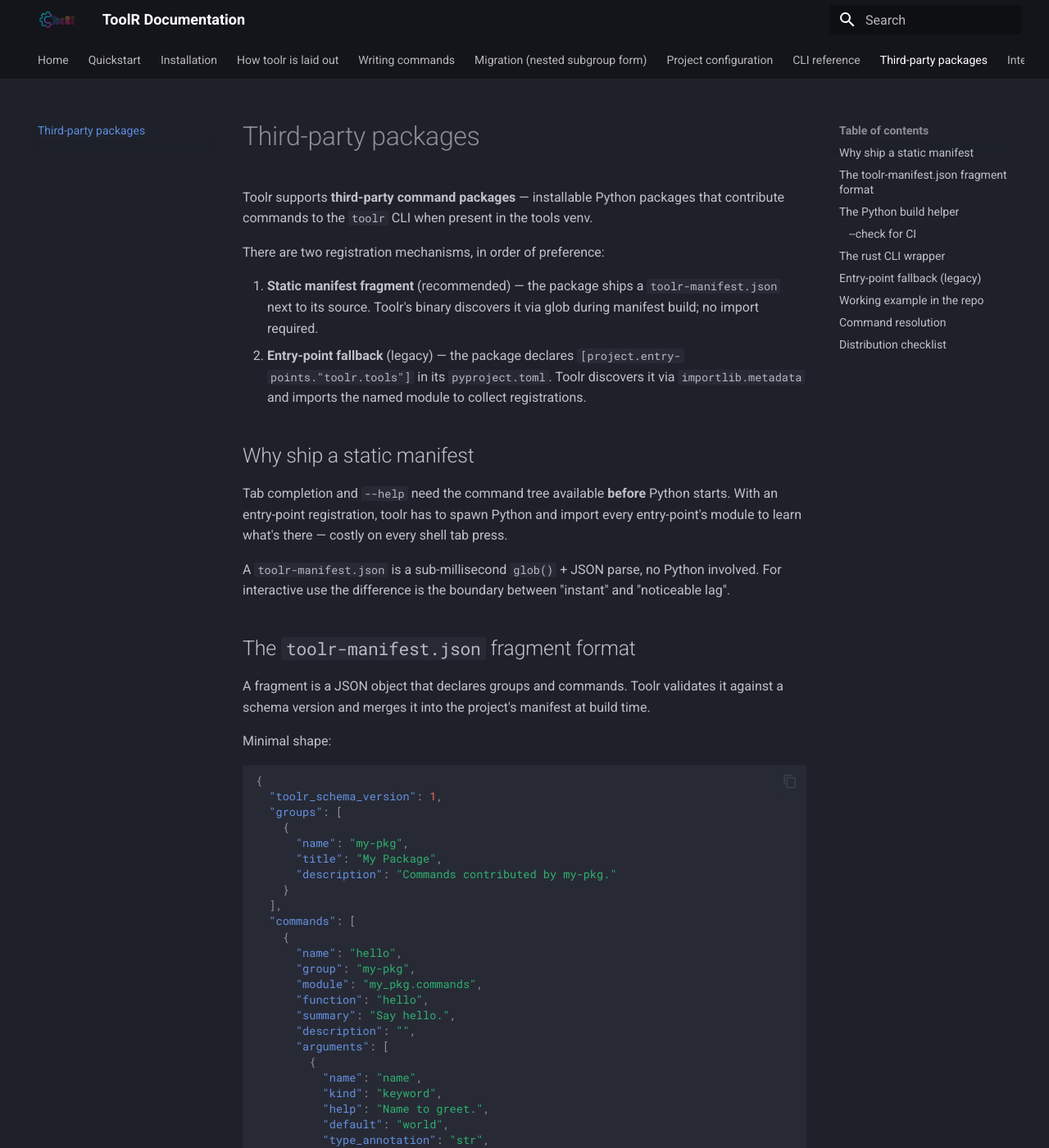
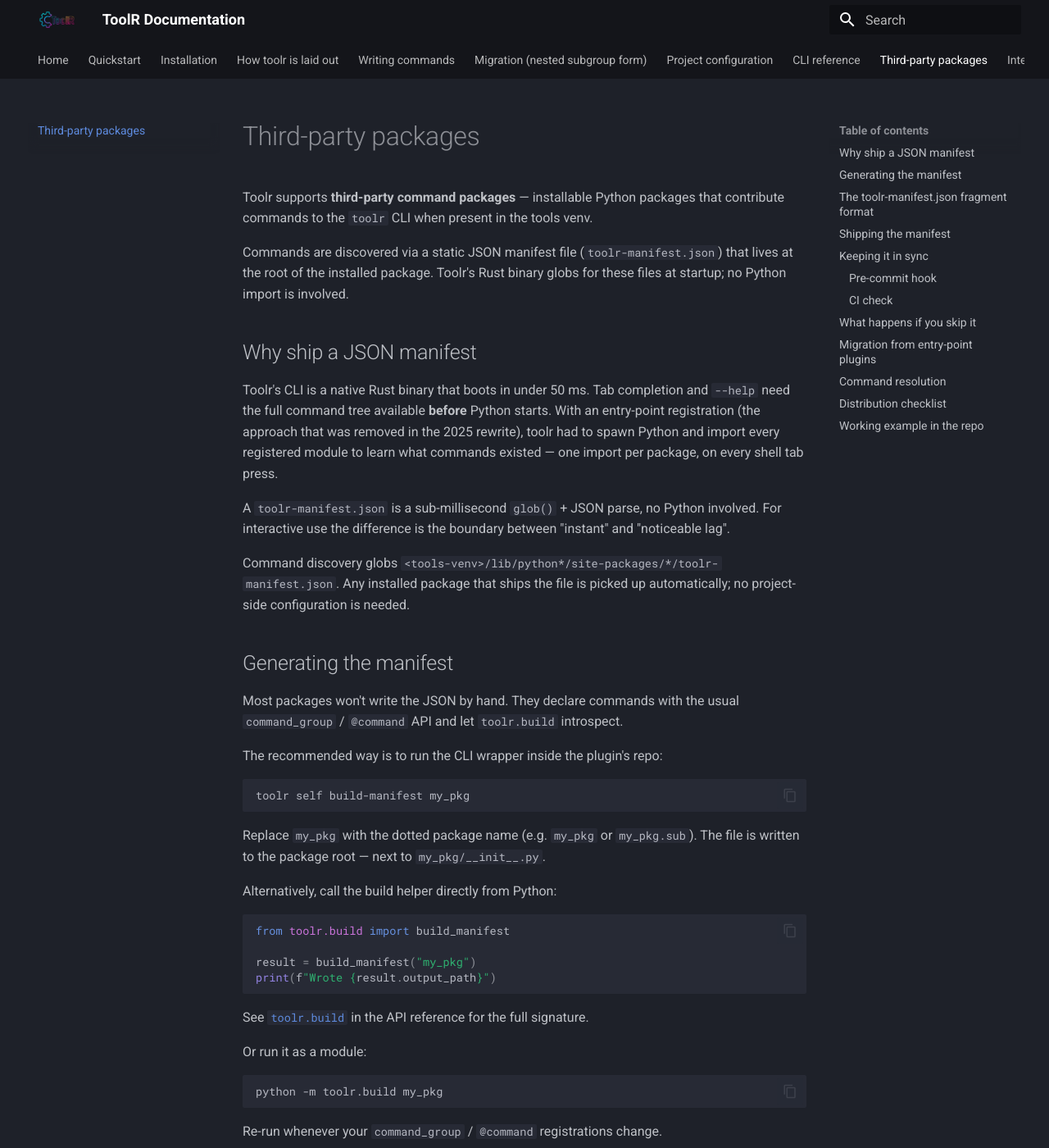
Before and after one commit to s0undt3ch/ToolR, an MkDocs documentation site: the page built from docs/third-party.md, in a window 1280 px wide and 1400 px high. Shown: the whole window at 82% size. Built offline with MkDocs 1.6.1 and Material for MkDocs 9.7.7, drawn with Linux system fonts in a browser that asks for light colours; some of the changed text lies outside the part shown.

Commit message:
docs(third-party): plugin-author guide for shipping toolr-manifest.json

````diff
--- a/docs/third-party.md
+++ b/docs/third-party.md
@@ -4,26 +4,66 @@
 packages that contribute commands to the `toolr` CLI when present in
 the tools venv.
 
-There are two registration mechanisms, in order of preference:
+Commands are discovered via a static JSON manifest file
+(`toolr-manifest.json`) that lives at the root of the installed
+package. Toolr's Rust binary globs for these files at startup; no
+Python import is involved.
 
-1. **Static manifest fragment** (recommended) — the package ships a
-   `toolr-manifest.json` next to its source. Toolr's binary discovers
-   it via glob during manifest build; no import required.
-2. **Entry-point fallback** (legacy) — the package declares
-   `[project.entry-points."toolr.tools"]` in its `pyproject.toml`.
-   Toolr discovers it via `importlib.metadata` and imports the named
-   module to collect registrations.
+## Why ship a JSON manifest
 
-## Why ship a static manifest
-
-Tab completion and `--help` need the command tree available **before**
-Python starts. With an entry-point registration, toolr has to spawn
-Python and import every entry-point's module to learn what's there —
-costly on every shell tab press.
+Toolr's CLI is a native Rust binary that boots in under 50 ms. Tab
+completion and `--help` need the full command tree available
+**before** Python starts. With an entry-point registration (the
+approach that was removed in the 2025 rewrite), toolr had to spawn
+Python and import every registered module to learn what commands
+existed — one import per package, on every shell tab press.
 
 A `toolr-manifest.json` is a sub-millisecond `glob()` + JSON parse,
 no Python involved. For interactive use the difference is the
 boundary between "instant" and "noticeable lag".
+
+Command discovery globs
+`<tools-venv>/lib/python*/site-packages/*/toolr-manifest.json`.
+Any installed package that ships the file is picked up
+automatically; no project-side configuration is needed.
+
+## Generating the manifest
+
+Most packages won't write the JSON by hand. They declare commands
+with the usual `command_group` / `@command` API and let
+`toolr.build` introspect.
+
+The recommended way is to run the CLI wrapper inside the plugin's
+repo:
+
+```sh
+toolr self build-manifest my_pkg
+```
+
+Replace `my_pkg` with the dotted package name (e.g. `my_pkg` or
+`my_pkg.sub`). The file is written to the package root — next to
+`my_pkg/__init__.py`.
+
+Alternatively, call the build helper directly from Python:
+
+```python
+from toolr.build import build_manifest
+
+result = build_manifest("my_pkg")
+print(f"Wrote {result.output_path}")
+```
+
+See [`toolr.build`](reference/build.md) in the API reference for the
+full signature.
+
+Or run it as a module:
+
+```sh
+python -m toolr.build my_pkg
+```
+
+Re-run whenever your `command_group` / `@command` registrations
+change.
 
 ## The `toolr-manifest.json` fragment format
 
@@ -70,80 +110,133 @@
 `my_pkg/__init__.py`. Toolr's manifest builder finds it via the glob
 `<tools-venv>/lib/python*/site-packages/*/toolr-manifest.json`.
 
-## The Python build helper
+## Shipping the manifest
 
-Most packages won't write the JSON by hand — they declare commands
-with the usual `command_group` / `@command` API and let
-`toolr.build` introspect.
+The generated file must be included in the built wheel. The exact
+mechanism depends on your build backend.
 
-```python
-from toolr.build import build_manifest
+**hatchling** — add an `include` entry in `pyproject.toml`:
 
-result = build_manifest("my_pkg")
-print(f"Wrote {result.output_path}")
+```toml
+[tool.hatch.build.targets.wheel]
+include = [
+  "src/my_pkg/toolr-manifest.json",
+]
 ```
 
-See [`toolr.build`](reference/build.md) in the API reference for the
-full signature.
+**setuptools** — add a line to `MANIFEST.in`:
 
-Or via the bundled CLI:
+```text
+include src/my_pkg/toolr-manifest.json
+```
+
+After building, verify the file is present in the wheel before
+publishing:
 
 ```sh
-python -m toolr.build my_pkg
+unzip -l dist/my_pkg-*.whl | grep toolr-manifest
 ```
 
-Re-run whenever your `command_group` / `@command` registrations
-change.
+## Keeping it in sync
 
-### `--check` for CI
+Run `toolr self build-manifest <pkg> --check` to detect drift
+between the committed manifest and what regeneration would produce:
 
-In a CI job, pass `--check` to verify the committed manifest matches
-what regeneration would produce:
+```sh
+toolr self build-manifest my_pkg --check
+```
+
+Exit code 0 if in sync; non-zero (with a diff on stderr) if
+drifted. The equivalent using the Python module:
 
 ```sh
 python -m toolr.build my_pkg --check
 ```
 
-Exit code 0 if in sync, non-zero (with a diff on stderr) if drifted.
+### Pre-commit hook
 
-## The rust CLI wrapper
+Add this to `.pre-commit-config.yaml` in your plugin's repo to
+prevent committing a stale manifest:
 
-If you're outside the package's own venv, the toolr binary will find
-a working Python and run the build for you:
+```yaml
+- repo: local
+  hooks:
+    - id: toolr-manifest
+      name: toolr manifest in sync
+      language: system
+      entry: toolr self build-manifest my_pkg --check
+      pass_filenames: false
+      files: ^src/my_pkg/.*\.py$
+```
+
+Replace `my_pkg` and the `files` pattern to match your package.
+
+### CI check
+
+Add a step to your workflow to catch drift in pull requests:
+
+```yaml
+- name: Check toolr manifest is up to date
+  run: toolr self build-manifest my_pkg --check
+```
+
+## What happens if you skip it
+
+If `toolr-manifest.json` is not present in the installed package,
+toolr's discovery glob will not find it and your plugin's commands
+will not appear in `toolr --help` or `toolr <group> --help`.
+
+To diagnose a missing manifest after installing a plugin, check
+whether the file is in the installed package directory:
 
 ```sh
-toolr self build-manifest my_pkg --check
+python -c "import my_pkg; print(my_pkg.__path__)"
 ```
 
-Same flags as `python -m toolr.build`. See
-[CLI reference → `self build-manifest`](cli.md#self-build-manifest).
+That prints the on-disk path. Verify that a `toolr-manifest.json`
+file is present in that directory:
 
-## Entry-point fallback (legacy)
-
-For packages that haven't migrated to static manifests yet, toolr
-falls back to entry-points:
-
-```toml
-# pyproject.toml in the third-party package
-[project.entry-points."toolr.tools"]
-commands = "my_pkg.commands"
+```sh
+ls "$(python -c 'import my_pkg; print(my_pkg.__path__[0])')"
 ```
 
-When toolr's binary doesn't find a `toolr-manifest.json` next to
-the package, it spawns Python and imports `my_pkg.commands`. The
-module's import-time `command_group` / `@command` calls register
-the commands into the global registry.
+If the file is absent, regenerate it (`toolr self build-manifest
+my_pkg`) and rebuild the wheel with it included.
 
-This works but is **slower at completion time** — every tab press
-pays the import cost. Once a package has any users, ship a static
-manifest instead.
+## Migration from entry-point plugins
 
-## Working example in the repo
+> ⚠ The `toolr.commands` entry-point mechanism is removed.
+> Entry-point declarations are now no-ops and are safe to delete.
 
-[`tests/support/3rd-party-pkg/`](https://github.com/s0undt3ch/ToolR/tree/main/tests/support/3rd-party-pkg)
-in the toolr repo is a complete third-party package fixture. It uses
-the entry-point mechanism (older style) and is exercised by the
-integration tests; treat it as a copy-pasteable starting point.
+If your plugin previously registered commands via
+`[project.entry-points.'toolr.commands']`:
+
+1. **Generate the manifest.** From inside the plugin's repo, run:
+
+   ```sh
+   toolr self build-manifest my_pkg
+   ```
+
+   This writes `toolr-manifest.json` next to `my_pkg/__init__.py`.
+
+2. **Ship the file.** Include it in the built wheel as described
+   in [Shipping the manifest](#shipping-the-manifest) above.
+
+3. **Wire drift detection.** Add the pre-commit hook and CI step
+   from [Keeping it in sync](#keeping-it-in-sync).
+
+4. **Delete the entry-point declaration.** Remove the now-inert
+   section from your `pyproject.toml`:
+
+   ```toml
+   # Delete this:
+   [project.entry-points."toolr.commands"]
+   commands = "my_pkg.commands"
+   ```
+
+After publishing the updated wheel, users who upgrade will have
+their commands discovered automatically on the next `toolr`
+invocation — no project-side changes needed on their end.
 
 ## Command resolution
 
@@ -168,3 +261,9 @@
 - Toolr migrates older fragment schemas in-process when a newer
   binary meets an older fragment, but pin defensively if you're
   shipping pre-1.0.
+
+## Working example in the repo
+
+[`tests/support/3rd-party-pkg/`](https://github.com/s0undt3ch/ToolR/tree/main/tests/support/3rd-party-pkg)
+in the toolr repo is a complete third-party package fixture exercised
+by the integration tests. Treat it as a copy-pasteable starting point.
````
